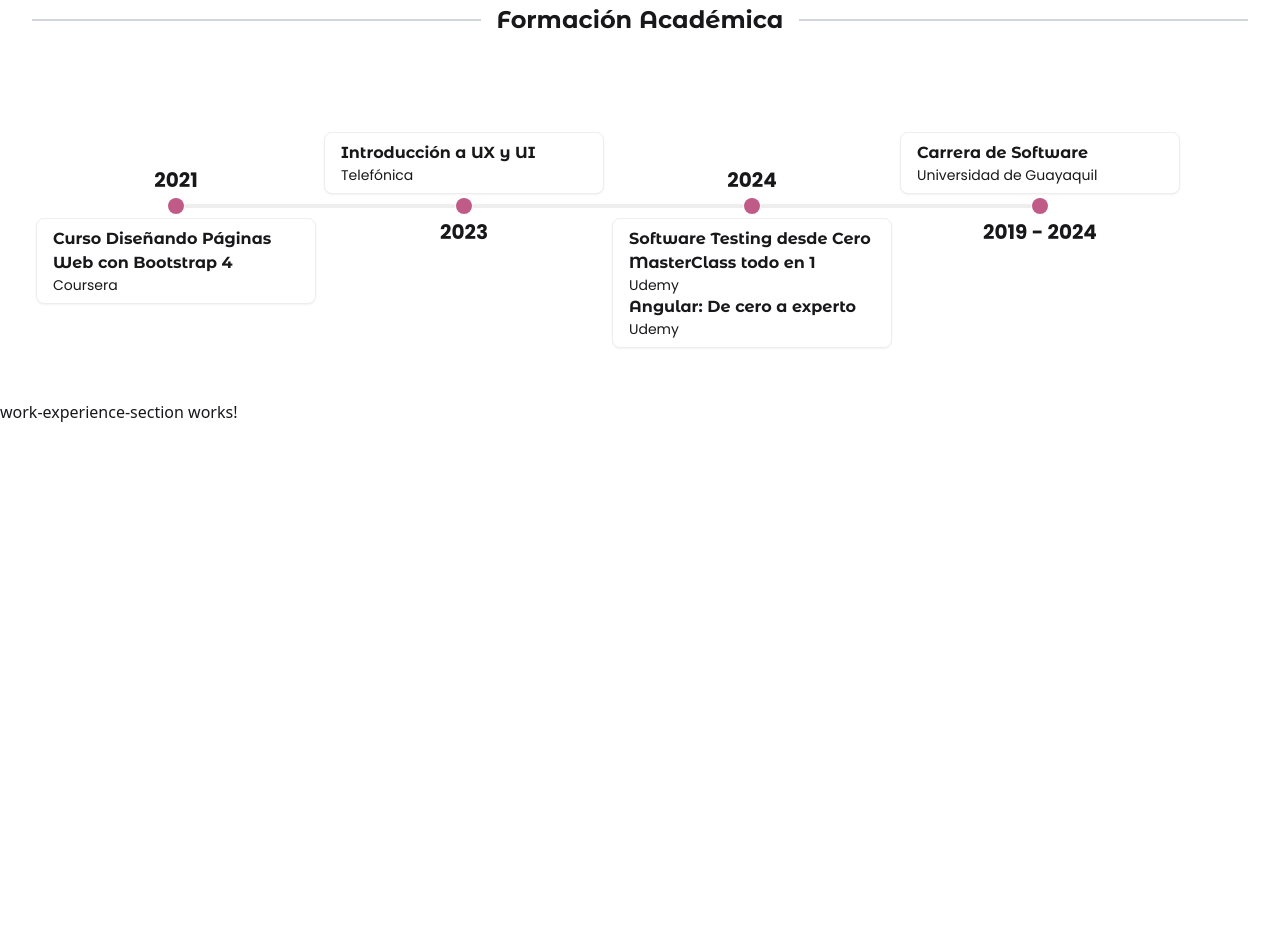
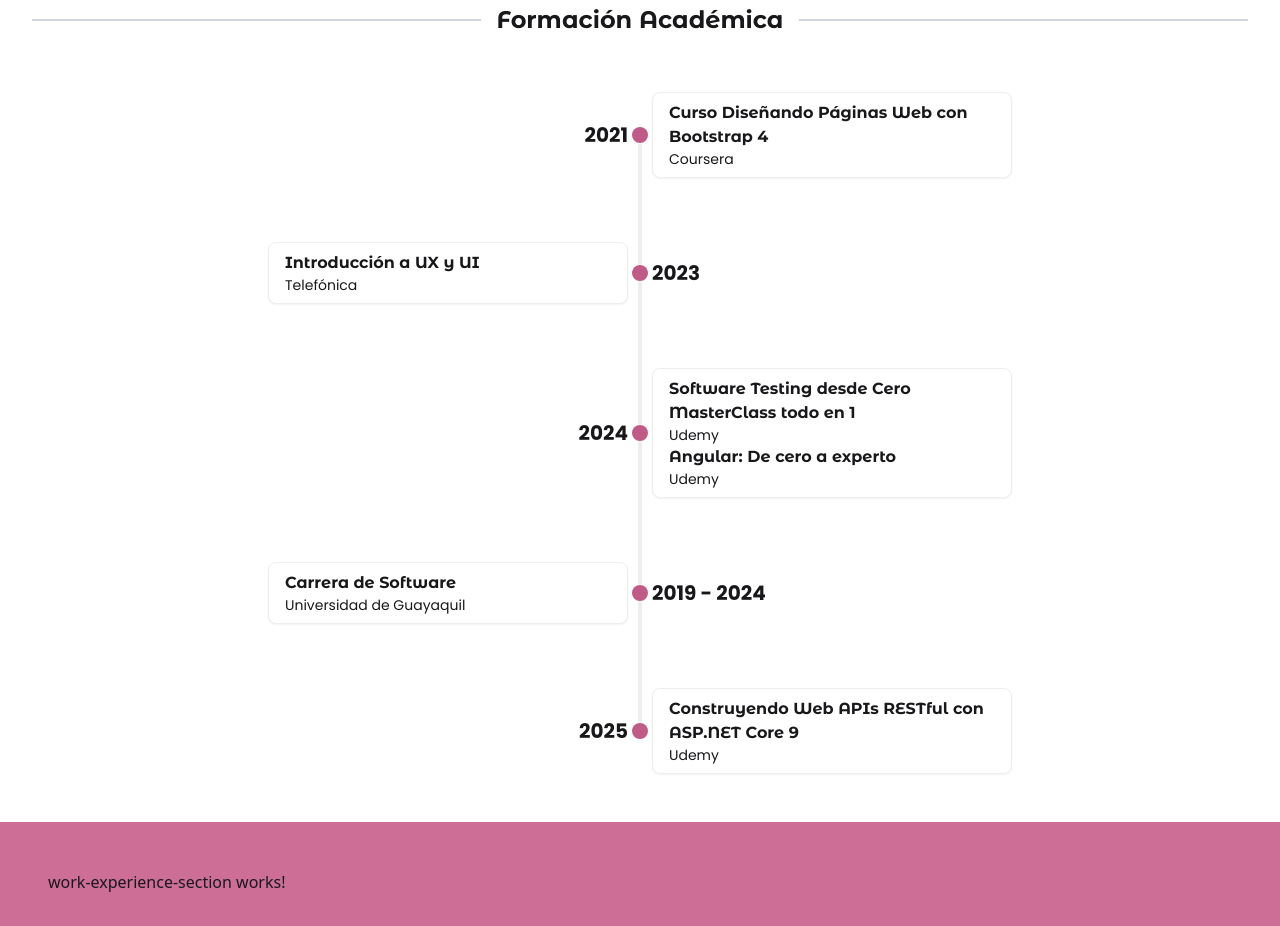
Before and after one commit to Klis18/portfolio, an Angular app: page /about in a window 1280 px wide. Shown: the part 1000-1926 px from the top of the page. Before the commit the page ends 1488 px from the top, so only its background shows below. Built offline with nearby package versions, Linux system fonts and the light colour scheme; a web font is replaced by a local one.

Commit message:
posicionando verticalmente el timeline

```diff
--- a/src/app/portfolio/components/education-timeline/education-timeline.component.html
+++ b/src/app/portfolio/components/education-timeline/education-timeline.component.html
@@ -1,11 +1,11 @@
-<ul class="timeline poppins-regular timeline-vertical md:timeline-horizontal lg:timeline-horizontal xl:timeline-horizontal">
+<ul class="timeline poppins-regular timeline-vertical">
     <li>
-        <div class="timeline-start font-bold text-xl">2021</div>
+        <div class="timeline-start font-bold text-lg md:text-xl lg:text-xl xl:text-xl">2021</div>
         <div class="timeline-middle">
           <div class="rounded-full box-titles p-2">
           </div>
         </div>
-        <div class="timeline-end timeline-box w-35 md:w-70 lg:w-70 xl:70">
+        <div class="timeline-end timeline-box w-35 md:w-90 lg:w-90 xl:90 my-8">
           <p class="montserrat-alternates-bold text-base">
               Curso Diseñando Páginas Web con Bootstrap 4
           </p>
@@ -13,11 +13,11 @@
               Coursera
           </p>
         </div>
-        <hr />
+        <hr/>
     </li>
     <li>
         <hr/>
-        <div class="timeline-start timeline-box w-35 md:w-70 lg:w-70 xl:70">
+        <div class="timeline-start timeline-box w-35 md:w-90 lg:w-90 xl:90 my-8">
           <p class="montserrat-alternates-bold text-base">
               Introducción a UX y UI
           </p>
@@ -29,17 +29,17 @@
             <div class="rounded-full box-titles p-2">
             </div>
         </div>
-        <div class="timeline-end font-bold text-xl">2023</div>
+        <div class="timeline-end font-bold text-lg md:text-xl lg:text-xl xl:text-xl">2023</div>
         <hr />
     </li>
     <li>
         <hr/>
-        <div class="timeline-start font-bold text-xl">2024</div>
+        <div class="timeline-start font-bold text-lg md:text-xl lg:text-xl xl:text-xl">2024</div>
         <div class="timeline-middle">
           <div class="rounded-full box-titles p-2">
           </div>
         </div>
-        <div class="timeline-end timeline-box w-35 md:w-70 lg:w-70 xl:70">
+        <div class="timeline-end timeline-box w-35 md:w-90 lg:w-90 xl:90 my-8">
           <p class="montserrat-alternates-bold text-base">
               Software Testing desde Cero MasterClass todo en 1
           </p>
@@ -57,7 +57,7 @@
     </li>
     <li>
         <hr/>
-        <div class="timeline-start timeline-box w-35 md:w-70 lg:w-70 xl:70">
+        <div class="timeline-start timeline-box w-35 md:w-90 lg:w-90 xl:90 my-8">
           <p class="montserrat-alternates-bold text-base">
               Carrera de Software
           </p>
@@ -69,6 +69,23 @@
             <div class="rounded-full box-titles p-2">
             </div>
         </div>
-        <div class="timeline-end font-bold text-xl">2019 - 2024</div>
+        <div class="timeline-end font-bold text-lg md:text-xl lg:text-xl xl:text-xl">2019 - 2024</div>
+        <hr/>
+    </li>
+    <li>
+        <hr/>
+        <div class="timeline-start font-bold text-lg md:text-xl lg:text-xl xl:text-xl">2025</div>
+        <div class="timeline-middle">
+          <div class="rounded-full box-titles p-2">
+          </div>
+        </div>
+        <div class="timeline-end timeline-box w-35 md:w-90 lg:w-90 xl:90 my-8">
+          <p class="montserrat-alternates-bold text-base">
+              Construyendo Web APIs RESTful con ASP.NET Core 9
+          </p>
+          <p class="text-sm">
+              Udemy
+          </p>
+        </div>
     </li>
 </ul>
--- a/src/app/portfolio/pages/about/about.component.html
+++ b/src/app/portfolio/pages/about/about.component.html
@@ -1,5 +1,4 @@
-<!-- <div class="px-4 md:px-8 lg:px-8 xl:px-8 py-4 md:py-12 lg:py-12 xl:py-12"> -->
-<div class="py-4 md:py-12 lg:py-12 xl:py-12">
+<div class="pt-4 md:pt-12 lg:pt-12 xl:pt-12">
     <section class="h-1/2 px-4 md:px-8 lg:px-8 xl:px-8">
         <portfolio-about-section></portfolio-about-section>
     </section>
@@ -9,7 +8,7 @@
     <section class="mt-12 mb-4 px-4 md:px-8 lg:px-8 xl:px-8">
         <portfolio-education-section></portfolio-education-section>
     </section>
-    <section class="mt-12 mb-4">
+    <section class="p-12 box-secondary">
         <portfolio-work-experience-section></portfolio-work-experience-section>
     </section>
 </div>
```
